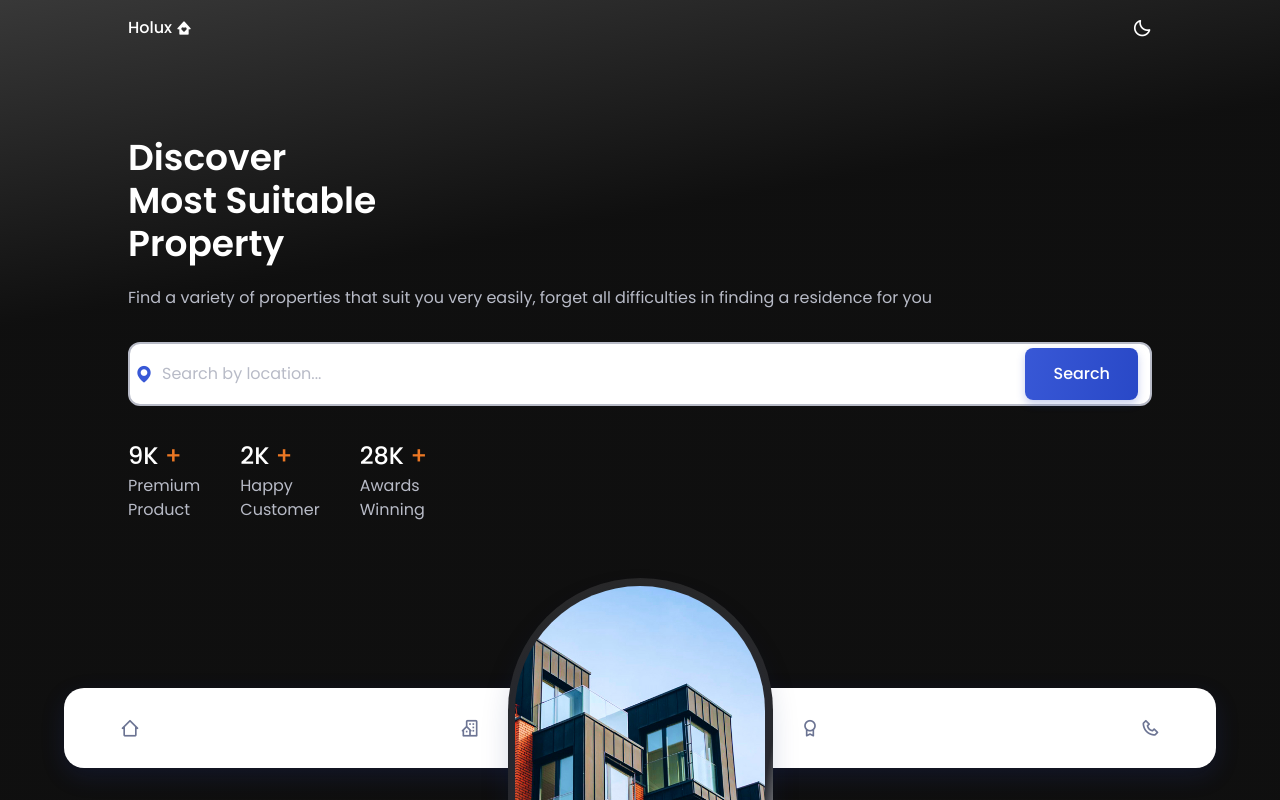
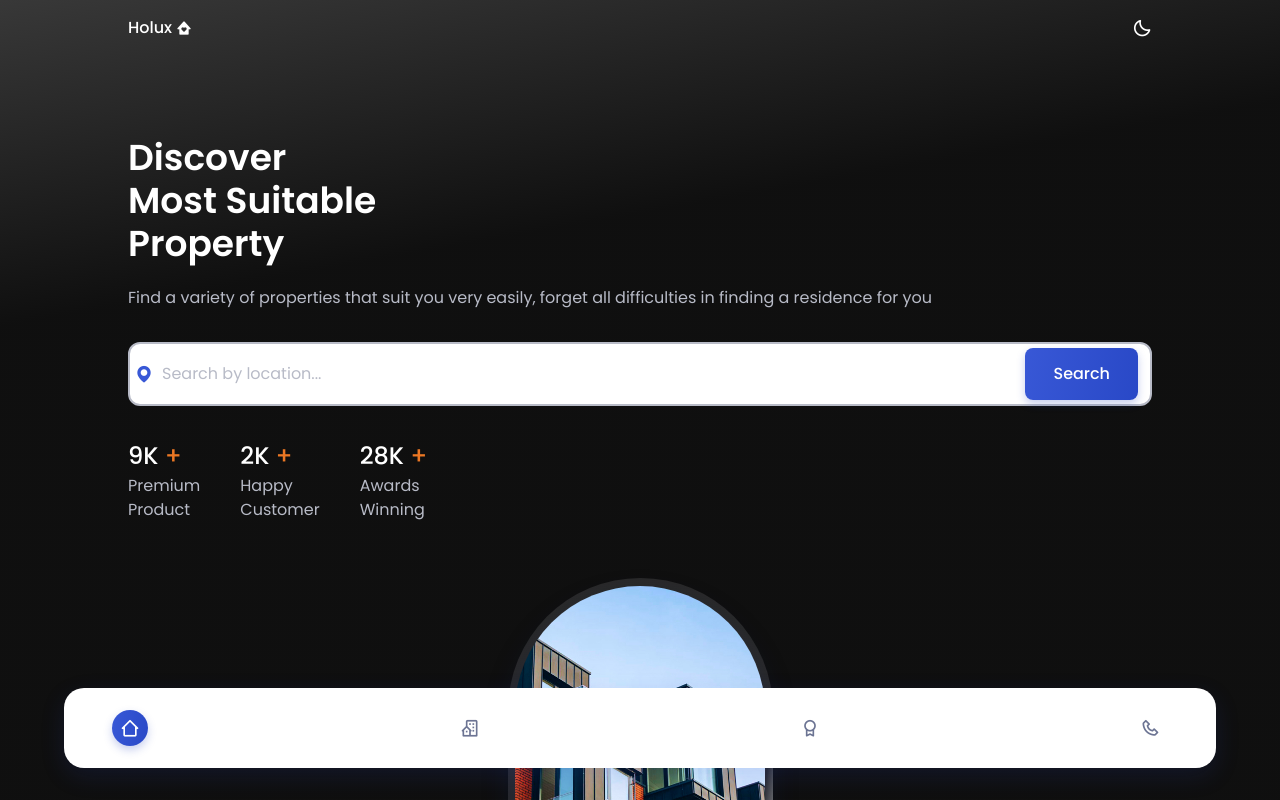
Before and after one commit to shoproizoshlo/real-state-website-vue-ts, a Vue app: page / in a window 1280 px wide. Shown: the top 800 px of the page. Built offline with nearby package versions, Linux system fonts and the light colour scheme.

Commit message:
added active sections to navbar

```diff
--- a/src/components/header/HeaderComponent.vue
+++ b/src/components/header/HeaderComponent.vue
@@ -1,6 +1,6 @@
 <template>
   <header
-    class="fixed top-0 left-0 container bg-transparent z-fixed transition duration-400 ease-in-out"
+    class="fixed top-0 left-0 container bg-transparent z-10 transition duration-400 ease-in-out"
     :class="{ 'scroll-header': isScrolled }"
     id="header"
   >
@@ -17,10 +17,14 @@
         class="my-0 mx-auto fixed bottom-8 inset-x-0 bg-container-color transition duration-400 ease-in-out nav__menu"
       >
         <ul class="flex justify-between items-center">
-          <NavLink id="home" icon="bx-home-alt-2" name="Home" />
-          <NavLink id="popular" icon="bx-building-house" name="Residences" />
-          <NavLink id="value" icon="bx-award" name="Value" />
-          <NavLink id="contact" icon="bx-phone" name="Contact" />
+          <NavLink
+            v-for="section in sections"
+            :key="section.id"
+            :id="section.id"
+            :icon="section.icon"
+            :name="section.name"
+            :active="activeSection === section.id"
+          />
         </ul>
       </div>
 
@@ -33,23 +37,50 @@
 </template>
 
 <script lang="ts">
-import { defineComponent, onMounted, ref } from "vue";
+import { defineComponent, ref, onMounted, onBeforeUnmount } from "vue";
 import NavLink from "./NavLink.vue";
 
 export default defineComponent({
   components: { NavLink },
   setup() {
     const isScrolled = ref(false);
+    const sections = ref([
+      { id: "home", icon: "bx-home-alt-2", name: "Home" },
+      { id: "popular", icon: "bx-building-house", name: "Residences" },
+      { id: "value", icon: "bx-award", name: "Value" },
+      { id: "contact", icon: "bx-phone", name: "Contact" },
+    ]);
+    const activeSection = ref("");
 
     const handleScroll = () => {
       isScrolled.value = window.scrollY >= 50;
+      const scrollDown = window.scrollY;
+
+      sections.value.forEach((current) => {
+        const sectionElement = document.getElementById(current.id);
+        if (sectionElement) {
+          const sectionHeight = sectionElement.offsetHeight;
+          const sectionTop = sectionElement.offsetTop - 58;
+
+          if (
+            scrollDown > sectionTop &&
+            scrollDown <= sectionTop + sectionHeight
+          ) {
+            activeSection.value = current.id;
+          }
+        }
+      });
     };
 
     onMounted(() => {
       window.addEventListener("scroll", handleScroll);
     });
 
-    return { isScrolled };
+    onBeforeUnmount(() => {
+      window.removeEventListener("scroll", handleScroll);
+    });
+
+    return { isScrolled, sections, activeSection };
   },
 });
 </script>
@@ -73,4 +104,11 @@ export default defineComponent({
 .nav__button {
   display: none;
 }
+
+/* Active link */
+.active-link {
+  background: linear-gradient(101deg, hsl(228, 66%, 53%), hsl(228, 66%, 47%));
+  color: #fff;
+  box-shadow: 0 4px 8px hsla(228, 66%, 45%, 0.25);
+}
 </style>
--- a/src/components/header/NavLink.vue
+++ b/src/components/header/NavLink.vue
@@ -1,6 +1,10 @@
 <template>
   <li class="nav__item">
-    <a :href="`#${id}`" class="text-text-color flex p-2 rounded-full nav__link">
+    <a
+      :href="`#${id}`"
+      class="text-text-color flex p-2 rounded-full nav__link"
+      :class="{ 'active-link': active }"
+    >
       <i :class="`text-xl bx ${icon}`"></i>
       <span class="hidden">{{ name }}</span>
     </a>
@@ -22,8 +26,19 @@ export default {
       type: String,
       required: true,
     },
+    active: {
+      type: Boolean,
+      required: true,
+    },
   },
 };
 </script>
 
-<style scoped></style>
+<style scoped>
+/* Active link */
+.active-link {
+  background: linear-gradient(101deg, hsl(228, 66%, 53%), hsl(228, 66%, 47%));
+  color: #fff;
+  box-shadow: 0 4px 8px hsla(228, 66%, 45%, 0.25);
+}
+</style>
```
